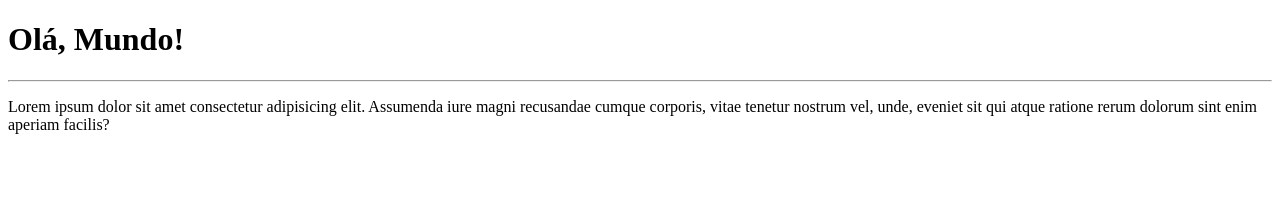
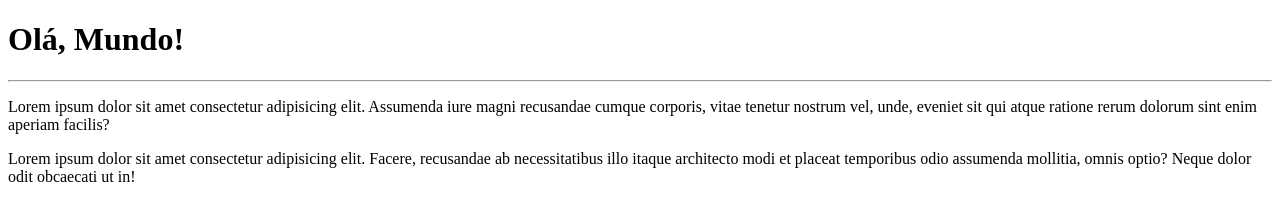
Before and after one commit to silvioalbuquerque/Ola-Mundo, a plain HTML site: page site-exemplo/index.html in a window 1280 px wide. Drawn offline with Linux system fonts and the light colour scheme.

Commit message:
Adicionei um paragrafo

```diff
--- a/site-exemplo/index.html
+++ b/site-exemplo/index.html
@@ -10,5 +10,6 @@
     <h1>Olá, Mundo!</h1>
     <hr>
     <p>Lorem ipsum dolor sit amet consectetur adipisicing elit. Assumenda iure magni recusandae cumque corporis, vitae tenetur nostrum vel, unde, eveniet sit qui atque ratione rerum dolorum sint enim aperiam facilis?</p>
+    <p>Lorem ipsum dolor sit amet consectetur adipisicing elit. Facere, recusandae ab necessitatibus illo itaque architecto modi et placeat temporibus odio assumenda mollitia, omnis optio? Neque dolor odit obcaecati ut in!</p>
 </body>
 </html>
```
